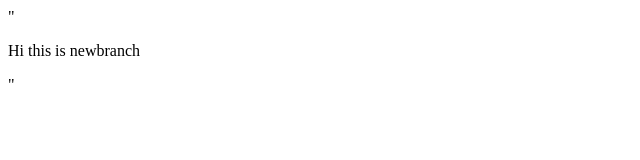
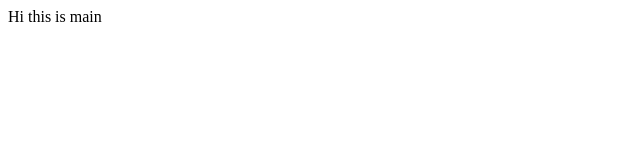
Before and after one commit to preethikavitha/walmartgit, a plain HTML site: page index.html in a window 1280 px wide. Shown: the whole page, without its empty margins (0-640 px from the left). Drawn offline with Linux system fonts and the light colour scheme.

Commit message:
Update index.html

```diff
--- a/index.html
+++ b/index.html
@@ -1 +1 @@
-"<html><p>Hi this is newbranch</p></html>"
+<html><p>Hi this is main</p></html>
```
